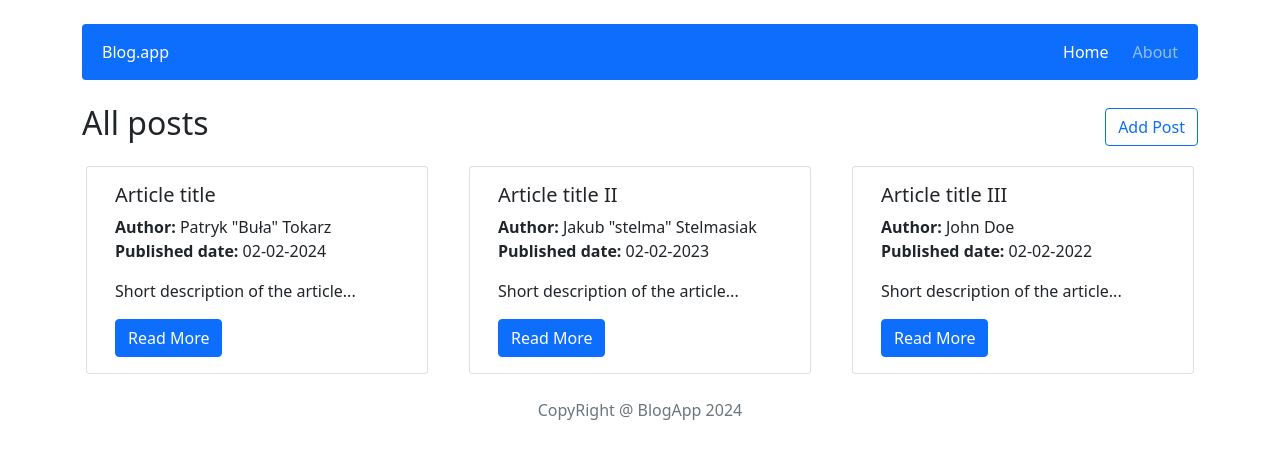
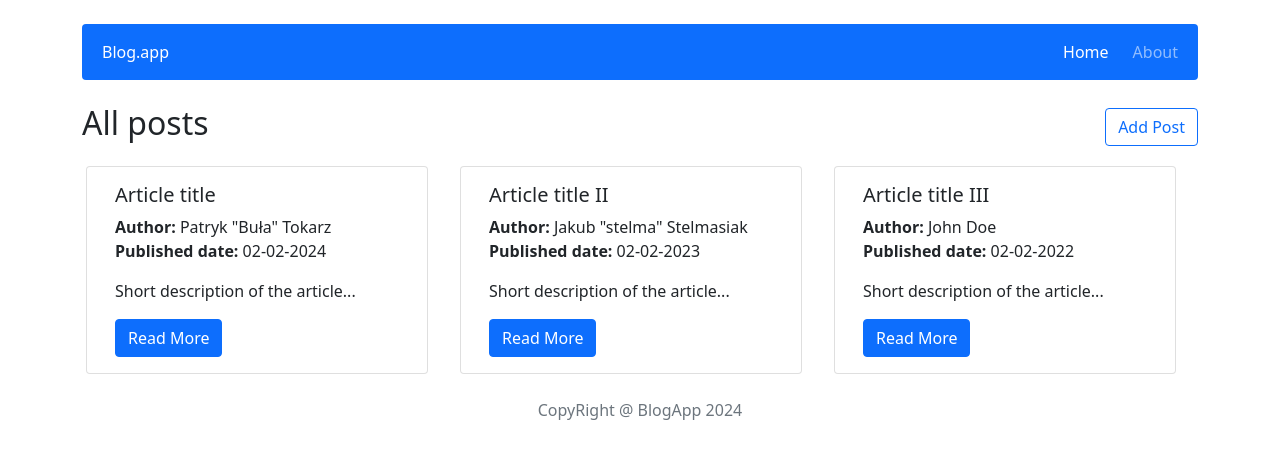
Before and after one commit to stelmonitos/blog-app-react, a React (Create React App) app: page / in a window 1280 px wide. Shown: the top 458 px of the page. Built offline with nearby package versions, Linux system fonts and the light colour scheme.

Commit message:
fix Card

```diff
--- a/src/components/features/Posts.js
+++ b/src/components/features/Posts.js
@@ -7,7 +7,7 @@ import { Button } from "react-bootstrap";
 const Posts = () => {
     const posts = useSelector(getAllPosts);
     return (
-        <div className="row d-flex justify-content-between">
+        <div className="row d-flex justify-content-flex-start">
             {posts.map(post => (
                 <Card style={{ width: '30%'}} className="rounded mx-3 mt-3">
                 <aritcle className="m-3" to={`/post/${post.id}`} key={post.id}>
```
